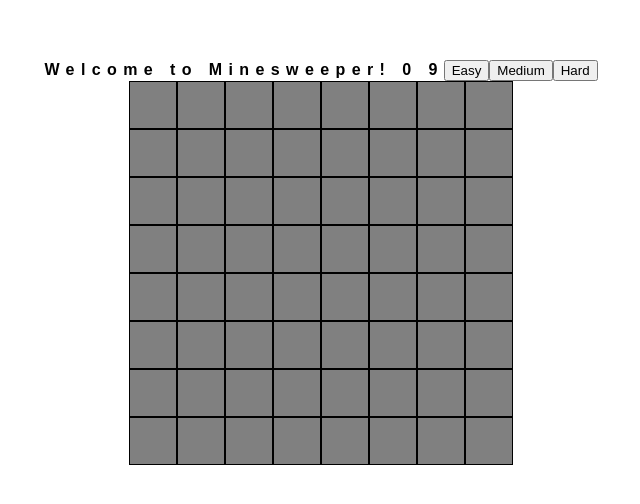
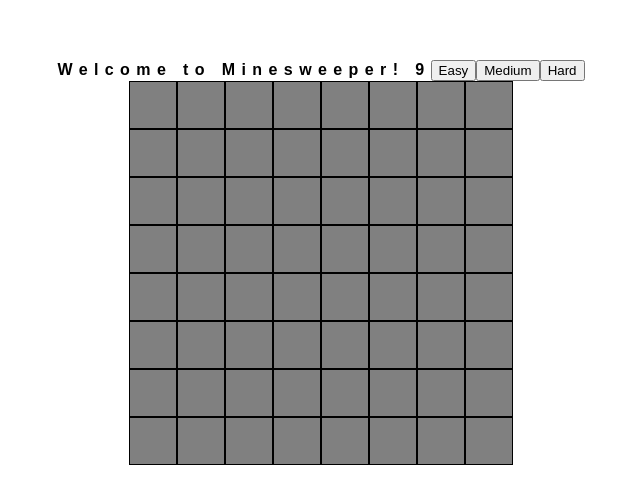
Before and after one commit to Amheisern/Minesweeper, a React (Vite) app: page / in a window 1280 px wide. Shown: the part 138-642 px from the top of the page, without its empty margins (319-959 px from the left). Built offline with nearby package versions, Linux system fonts and the light colour scheme.

Commit message:
took out display for difficulty

```diff
--- a/src/App.tsx
+++ b/src/App.tsx
@@ -130,7 +130,7 @@ export function App() {
   return (
     <div>
       <h1>
-        {header} {game.id} {difficulty} {game.mines}
+        {header} {game.id} {game.mines}
         <button onClick={() => newGame(0)}>Easy</button>
         <button onClick={() => newGame(1)}>Medium</button>
         <button onClick={() => newGame(2)}>Hard</button>
```
